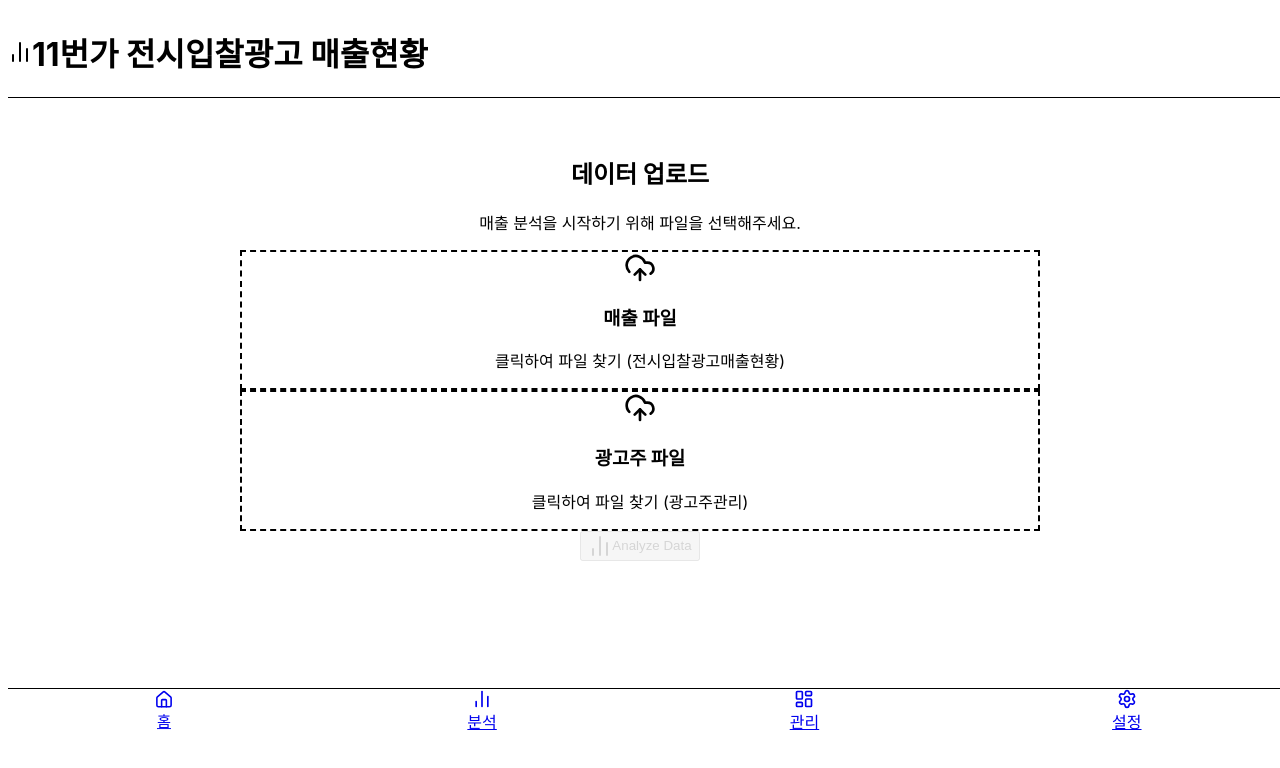
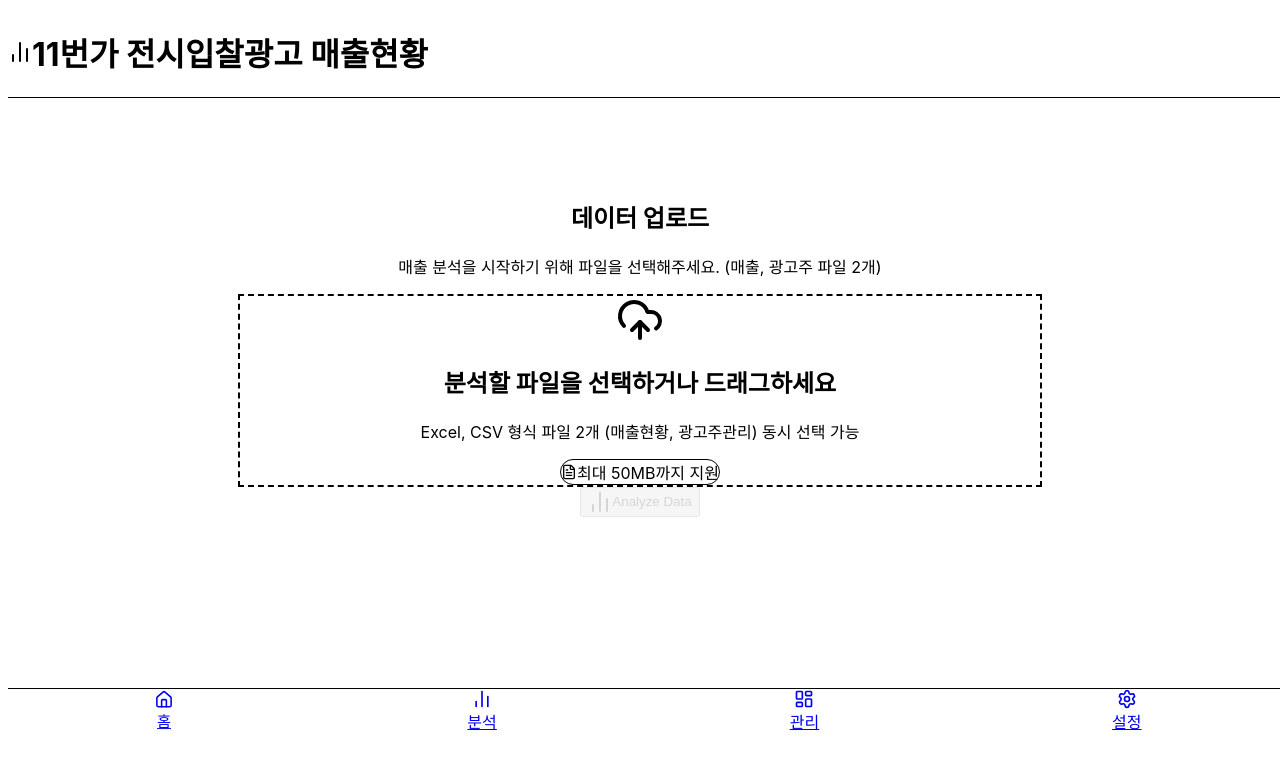
Before and after one commit to seiren486/eledean, a React (Vite) app: page / in a window 1280 px wide. Shown: the top 768 px of the page. Built offline with nearby package versions, Linux system fonts and the light colour scheme.

Commit message:
style: implement exact single dropzone design from code.html

```diff
--- a/src/components/UploadScreen.tsx
+++ b/src/components/UploadScreen.tsx
@@ -1,5 +1,5 @@
 import React, { useRef, useState } from 'react';
-import { UploadCloud, FileText, BarChart2, AlertCircle } from 'lucide-react';
+import { UploadCloud, FileText, AlertCircle, Trash2, BarChart2 } from 'lucide-react';
 import { processFiles } from '../utils/dataProcessor';
 
 interface Props {
@@ -7,17 +7,51 @@
 }
 
 const UploadScreen: React.FC<Props> = ({ onProcess }) => {
-  const [salesFile, setSalesFile] = useState<File | null>(null);
-  const [advFile, setAdvFile] = useState<File | null>(null);
+  const [files, setFiles] = useState<File[]>([]);
   const [isProcessing, setIsProcessing] = useState(false);
   const [error, setError] = useState<string | null>(null);
 
-  const salesInputRef = useRef<HTMLInputElement>(null);
-  const advInputRef = useRef<HTMLInputElement>(null);
+  const inputRef = useRef<HTMLInputElement>(null);
+
+  const handleFileChange = (e: React.ChangeEvent<HTMLInputElement>) => {
+    if (e.target.files) {
+      const newFiles = Array.from(e.target.files);
+      setFiles(prev => [...prev, ...newFiles].slice(0, 2)); // 최대 2개만 허용
+      setError(null);
+    }
+  };
+
+  const removeFile = (index: number) => {
+    setFiles(prev => prev.filter((_, i) => i !== index));
+  };
 
   const handleProcess = async () => {
+    if (files.length < 2) {
+      setError('매출 파일과 광고주 파일(총 2개)을 모두 업로드해주세요.');
+      return;
+    }
+
+    let salesFile: File | null = null;
+    let advFile: File | null = null;
+
+    // 파일 이름으로 유추
+    files.forEach(f => {
+      if (f.name.includes('매출')) salesFile = f;
+      else if (f.name.includes('광고주')) advFile = f;
+    });
+
+    // 이름으로 유추 실패 시 순서대로 할당
+    if (!salesFile && !advFile) {
+      salesFile = files[0];
+      advFile = files[1];
+    } else if (!salesFile && advFile) {
+      salesFile = files.find(f => f !== advFile) || null;
+    } else if (salesFile && !advFile) {
+      advFile = files.find(f => f !== salesFile) || null;
+    }
+
     if (!salesFile || !advFile) {
-      setError('매출 파일과 광고주 파일을 모두 선택해주세요.');
+      setError('파일을 식별할 수 없습니다. 다시 시도해주세요.');
       return;
     }
 
@@ -34,10 +68,11 @@
   };
 
   return (
-    <div className="w-full max-w-[800px] flex flex-col items-center gap-element-gap mx-auto animate-in fade-in duration-500">
+    <div className="w-full max-w-[800px] flex flex-col items-center gap-element-gap mx-auto animate-in fade-in duration-500 pt-8">
+      {/* Simplified Layout: Title and Upload Zone only */}
       <div className="text-center mb-4">
         <h2 className="font-headline-xl text-headline-xl text-on-surface">데이터 업로드</h2>
-        <p className="font-body-lg text-secondary mt-2">매출 분석을 시작하기 위해 파일을 선택해주세요.</p>
+        <p className="font-body-lg text-secondary mt-2">매출 분석을 시작하기 위해 파일을 선택해주세요. (매출, 광고주 파일 2개)</p>
       </div>
 
       {error && (
@@ -47,73 +82,61 @@
         </div>
       )}
 
-      {/* Upload Zones Container */}
-      <div className="w-full grid grid-cols-1 md:grid-cols-2 gap-6">
-        {/* Sales File Zone */}
+      {/* Upload Zone */}
       <div
-          className="bg-white rounded-xl border-2 border-dashed border-outline-variant p-8 flex flex-col items-center justify-center gap-4 hover:border-primary hover:bg-surface-container-low transition-all group cursor-pointer shadow-sm relative overflow-hidden"
-          onClick={() => salesInputRef.current?.click()}
+        className="w-full bg-white rounded-xl border-2 border-dashed border-outline-variant p-12 md:p-24 flex flex-col items-center justify-center gap-6 hover:border-primary hover:bg-surface-container-low transition-all group cursor-pointer"
+        onClick={() => inputRef.current?.click()}
       >
         <input
           type="file"
           accept=".csv,.tsv,.txt"
+          multiple
           className="hidden"
-            ref={salesInputRef}
-            onChange={(e) => {
-              if (e.target.files && e.target.files[0]) {
-                setSalesFile(e.target.files[0]);
-                setError(null);
-              }
-            }}
+          ref={inputRef}
+          onChange={handleFileChange}
         />
-          <div className="w-16 h-16 rounded-full bg-surface-container-highest flex items-center justify-center group-hover:scale-110 transition-transform">
-            {salesFile ? <FileText className="text-primary" size={32} /> : <UploadCloud className="text-secondary" size={32} />}
+        <div className="w-24 h-24 rounded-full bg-surface-container-highest flex items-center justify-center group-hover:scale-110 transition-transform">
+          <UploadCloud className="text-5xl text-primary" size={48} />
         </div>
-          <div className="text-center z-10">
-            <h3 className="font-headline-md text-headline-md text-on-surface mb-1">매출 파일</h3>
-            {salesFile ? (
-              <p className="font-body-md text-primary font-bold break-all">{salesFile.name}</p>
-            ) : (
-              <p className="font-label-sm text-secondary">클릭하여 파일 찾기 (전시입찰광고매출현황)</p>
-            )}
+        <div className="text-center">
+          <h2 className="font-headline-lg text-headline-lg text-on-surface mb-2">분석할 파일을 선택하거나 드래그하세요</h2>
+          <p className="font-body-lg text-secondary">Excel, CSV 형식 파일 2개 (매출현황, 광고주관리) 동시 선택 가능</p>
+        </div>
+        <div className="flex items-center gap-2 px-4 py-2 bg-surface-container rounded-full border border-outline-variant">
+          <FileText className="text-secondary text-sm" size={16} />
+          <span className="font-label-sm text-secondary">최대 50MB까지 지원</span>
         </div>
       </div>
 
-        {/* Advertiser File Zone */}
-        <div
-          className="bg-white rounded-xl border-2 border-dashed border-outline-variant p-8 flex flex-col items-center justify-center gap-4 hover:border-primary hover:bg-surface-container-low transition-all group cursor-pointer shadow-sm relative overflow-hidden"
-          onClick={() => advInputRef.current?.click()}
-        >
-          <input
-            type="file"
-            accept=".csv,.tsv,.txt"
-            className="hidden"
-            ref={advInputRef}
-            onChange={(e) => {
-              if (e.target.files && e.target.files[0]) {
-                setAdvFile(e.target.files[0]);
-                setError(null);
-              }
-            }}
-          />
-          <div className="w-16 h-16 rounded-full bg-surface-container-highest flex items-center justify-center group-hover:scale-110 transition-transform">
-            {advFile ? <FileText className="text-primary" size={32} /> : <UploadCloud className="text-secondary" size={32} />}
+      {/* Selected Files List */}
+      {files.length > 0 && (
+        <div className="w-full flex flex-col gap-2 mt-2">
+          {files.map((file, index) => (
+            <div key={index} className="flex items-center justify-between p-4 bg-white rounded-xl border border-outline-variant shadow-sm">
+              <div className="flex items-center gap-3">
+                <div className="p-2 bg-surface-container-high rounded-lg">
+                  <FileText className="text-primary" size={24} />
                 </div>
-          <div className="text-center z-10">
-            <h3 className="font-headline-md text-headline-md text-on-surface mb-1">광고주 파일</h3>
-            {advFile ? (
-              <p className="font-body-md text-primary font-bold break-all">{advFile.name}</p>
-            ) : (
-              <p className="font-label-sm text-secondary">클릭하여 파일 찾기 (광고주관리)</p>
-            )}
+                <div>
+                  <p className="font-body-md font-bold text-on-surface">{file.name}</p>
+                  <p className="font-label-sm text-secondary">{(file.size / 1024 / 1024).toFixed(2)} MB</p>
                 </div>
               </div>
+              <button
+                onClick={(e) => { e.stopPropagation(); removeFile(index); }}
+                className="p-2 text-secondary hover:text-error hover:bg-error-container rounded-full transition-colors"
+              >
+                <Trash2 size={20} />
+              </button>
             </div>
+          ))}
+        </div>
+      )}
 
       {/* Action Button */}
       <button
         onClick={handleProcess}
-        disabled={isProcessing || !salesFile || !advFile}
+        disabled={isProcessing || files.length < 2}
         className="mt-8 px-12 py-4 bg-primary text-on-primary font-headline-md rounded-xl hover:bg-primary-container shadow-lg hover:shadow-xl transition-all transform hover:-translate-y-1 flex items-center gap-3 disabled:opacity-50 disabled:hover:translate-y-0 disabled:hover:shadow-lg disabled:cursor-not-allowed"
       >
         <BarChart2 size={24} />
```
Lines whose indentation alone changed are shown as unchanged.
